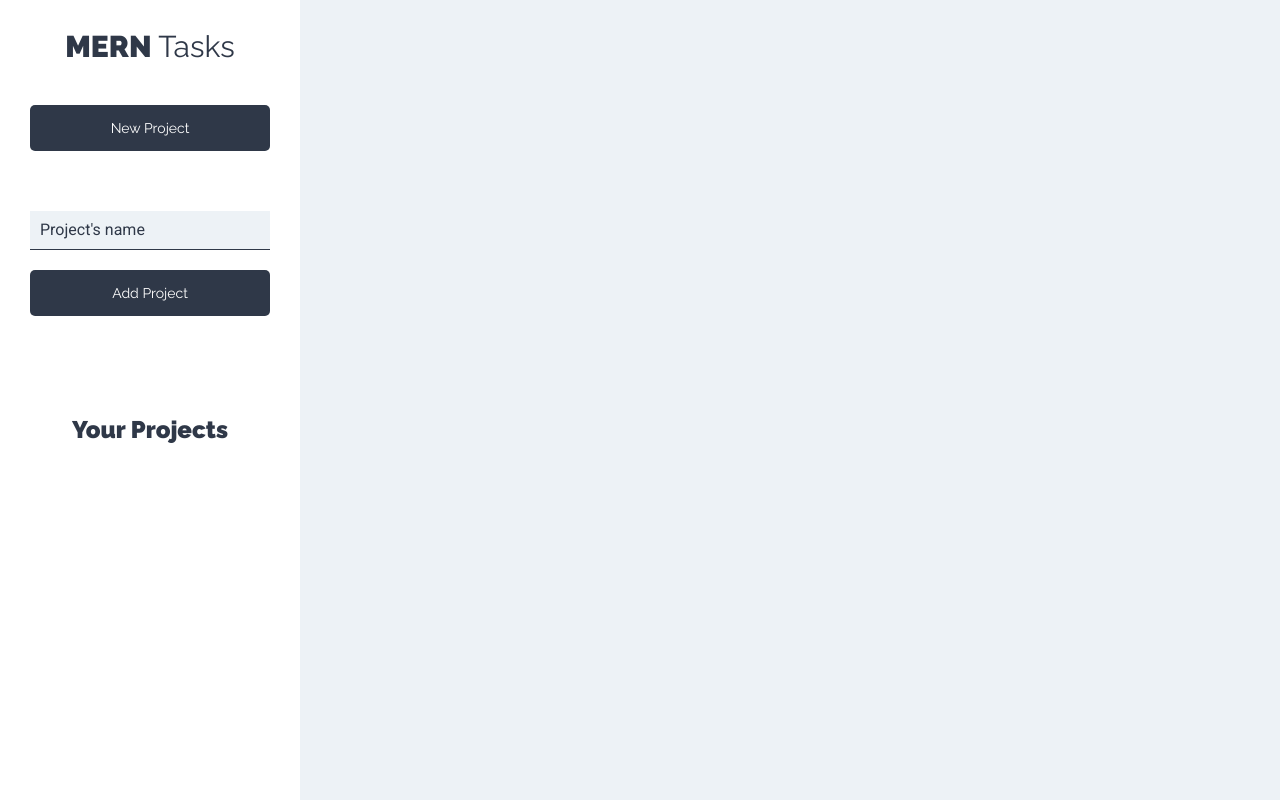
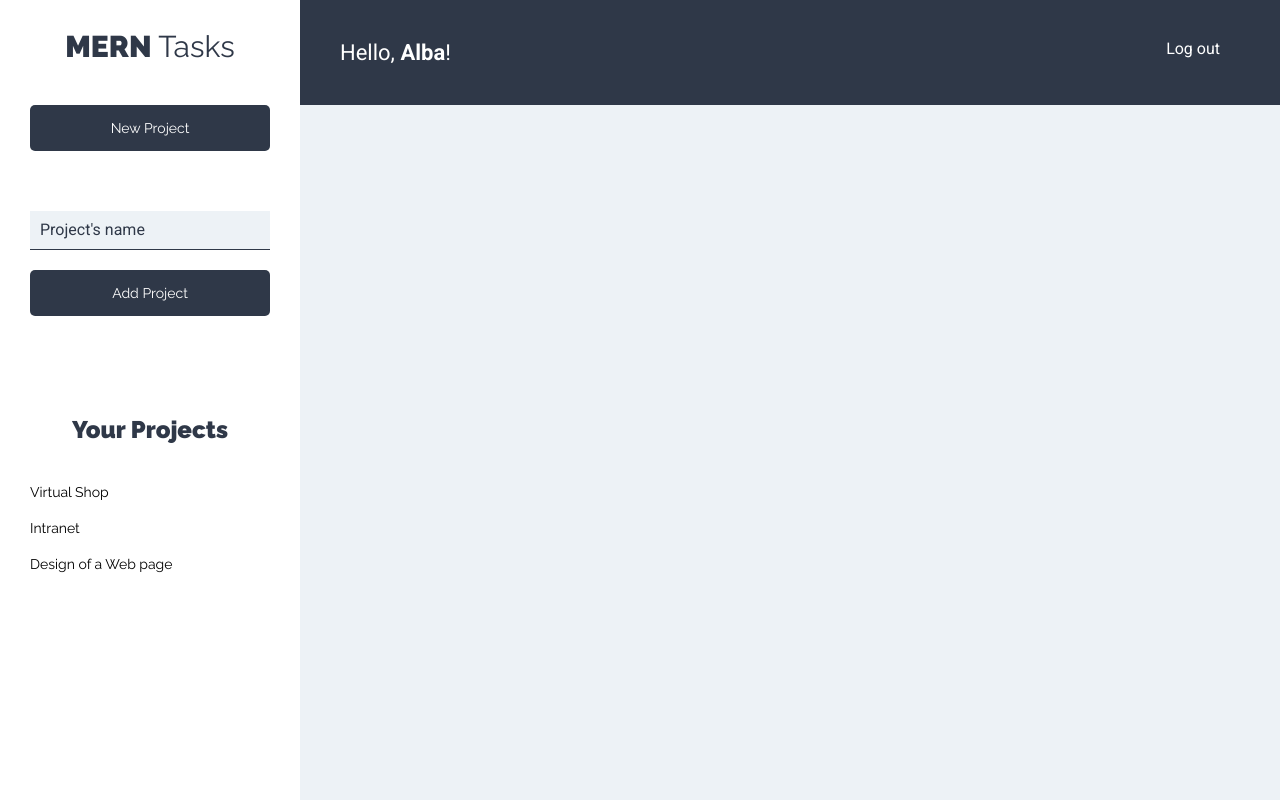
Before and after one commit to AGustems/mern-tasks, a React (Create React App) app: page /projects in a window 1280 px wide. Built offline with nearby package versions, Linux system fonts and the light colour scheme.

Commit message:
ProjectList component layout preparation

```diff
--- /dev/null
+++ b/src/components/layout/Bar.js
@@ -0,0 +1,14 @@
+import React from 'react'
+
+const Bar = () => {
+    return (
+        <header className="app-header">
+            <p className="user-name">Hello, <span>Alba</span>!</p>
+            <nav className="nav-principal">
+                <a href="#!">Log out</a>
+            </nav>
+        </header>
+    )
+}
+
+export default Bar
--- a/src/components/layout/Sidebar.js
+++ b/src/components/layout/Sidebar.js
@@ -1,5 +1,6 @@
 import React from 'react'
 import NewProject from "../projects/NewProject";
+import ProjectList from "../projects/ProjectList";
 
 const Sidebar = () => {
     return(
@@ -8,6 +9,7 @@ const Sidebar = () => {
             <NewProject />
             <div className="projects">
                 <h2>Your Projects</h2>
+                <ProjectList />
             </div>
         </aside>
     )
--- /dev/null
+++ b/src/components/projects/Project.js
@@ -0,0 +1,14 @@
+import React from 'react'
+
+const Project = ({project}) => {
+    return (
+        <li>
+            <button
+                type="button"
+                className="btn btn-blank"
+            >{project.name}</button>
+        </li>
+    )
+}
+
+export default Project
--- /dev/null
+++ b/src/components/projects/ProjectList.js
@@ -0,0 +1,21 @@
+import React from 'react'
+import Project from "./Project";
+
+const ProjectList = () => {
+    // List of projects prior to the implementation of the backend and DB
+    const projects = [
+        {name: 'Virtual Shop', id: 1},
+        {name: 'Intranet', id: 2},
+        {name: 'Design of a Web page', id: 3}
+    ]
+
+    return (
+        <ul className="project-list">
+            {projects.map(project => (
+                <Project project={project} key={project.id}/>
+            ))}
+        </ul>
+    )
+}
+
+export default ProjectList
--- a/src/components/projects/Projects.js
+++ b/src/components/projects/Projects.js
@@ -1,11 +1,13 @@
 import React from 'react'
 import Sidebar from "../layout/Sidebar";
+import Bar from "../layout/Bar";
 
 const Projects = () => {
     return(
         <div className="container-app">
             <Sidebar />
             <div className="section-principal">
+                <Bar/>
                 <main>
                     <div className="task-container">
 
```
Also changed, not shown: 1 other file (tests, documents, lock files or other folders).
